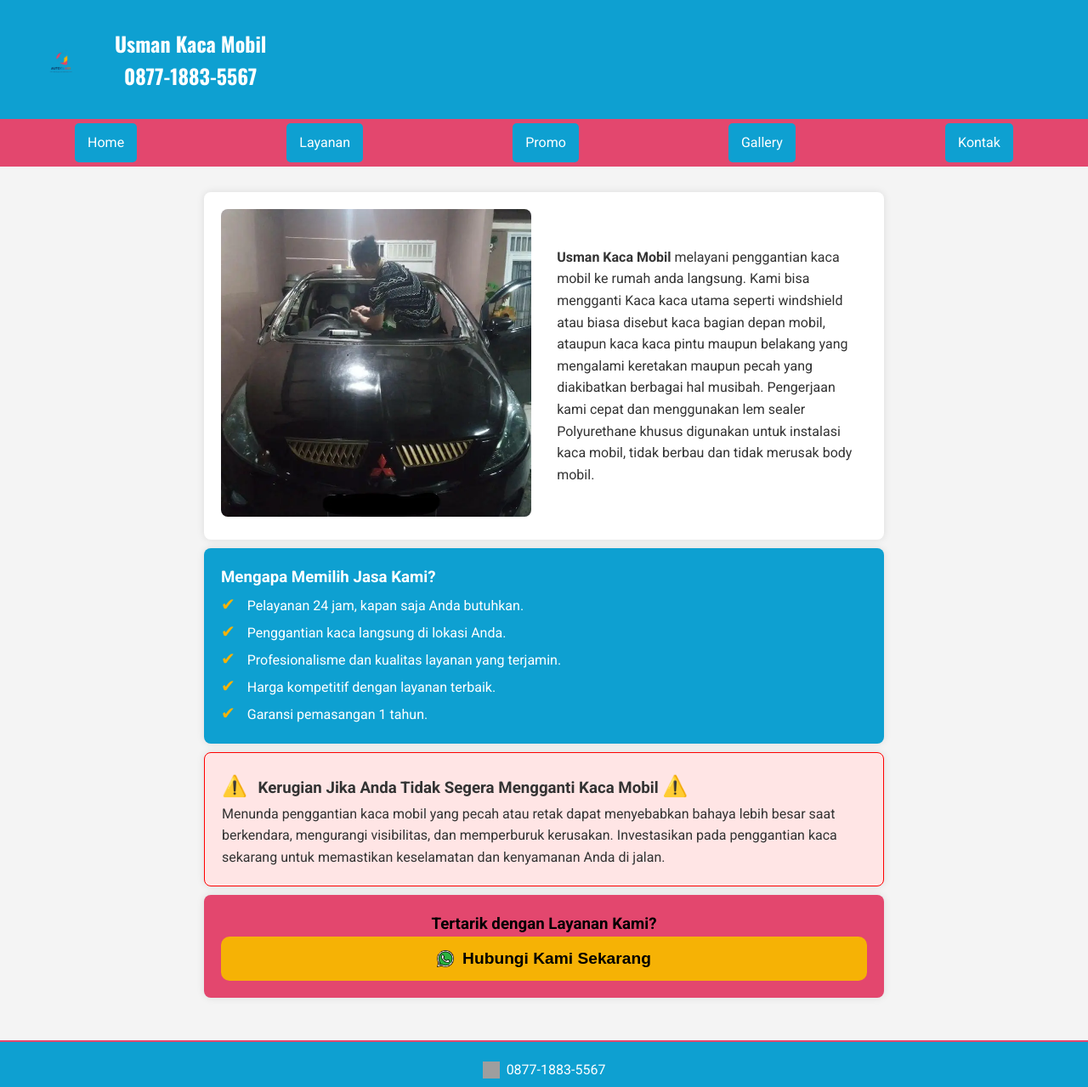
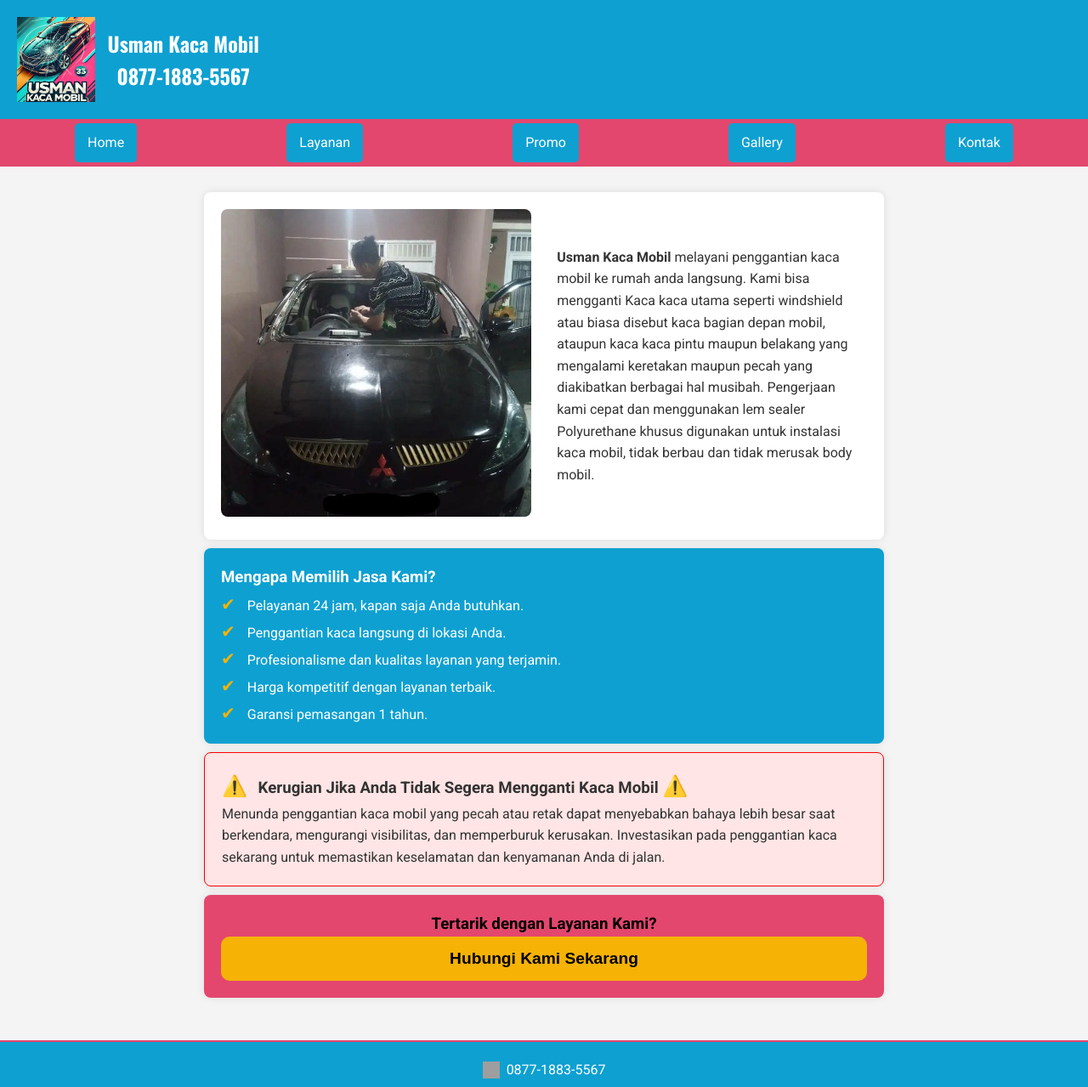
Before and after one commit to fauzihiz/usmankacamobil, a plain HTML site: page layanan.html in a window 1280 px wide. Shown: the top 1279 px of the page at 85% size. Drawn offline with nearby package versions, Linux system fonts and the light colour scheme; grey boxes are pictures that could not be loaded.

Commit message:
add new icon, add preload properly

```diff
--- a/layanan.html
+++ b/layanan.html
@@ -6,7 +6,7 @@
         <meta name="viewport" content="width=device-width, initial-scale=1.0" />
 
         <title>Layanan Kami - Usman Kaca Mobil</title>
-        <link rel="icon" type="image/x-icon" href="favicon.ico">
+        <link rel="icon" type="image/x-icon" href="logo.ico">
 
         <link rel="stylesheet" href="combined_style.css">
 
@@ -31,7 +31,7 @@
         <!-- End Google Tag Manager (noscript) -->
 
         <header>
-            <img id="img-logo" src="logo.png" alt="logo">
+            <img id="img-logo" src="logo.webp" alt="logo">
             <div id="text-logo">
                 Usman Kaca Mobil
                 <br>
@@ -84,7 +84,7 @@
             <section class="cta-section">
                 <h3>Tertarik dengan Layanan Kami?</h3>
                 <button type="button" id="cta4" onclick="window.open('https://api.whatsapp.com/send?phone=6287718835567&amp;text=Hai%20saya%20ada%20kebutuhan%20penggantian%20kaca%20mobil%2C%20boleh%20saya%20bertanya%20lebih%20lanjut%3F', '_blank')">
-                    <img src="logo-wa.png" alt="WhatsApp Logo" class="whatsapp-icon" > Hubungi Kami Sekarang
+                    Hubungi Kami Sekarang
                 </button>
             </section>
         </main>
```
Also changed, not shown: gallery.html (+2 -2 lines), index.html (+3 -3 lines), kontak.html (+2 -2 lines), landingpage.html (+6 -6 lines), promo.html (+3 -3 lines), ZZZfavicon.ico (renamed from favicon.ico), logo.ico (added), logo.png (deleted), logo.webp (added).
